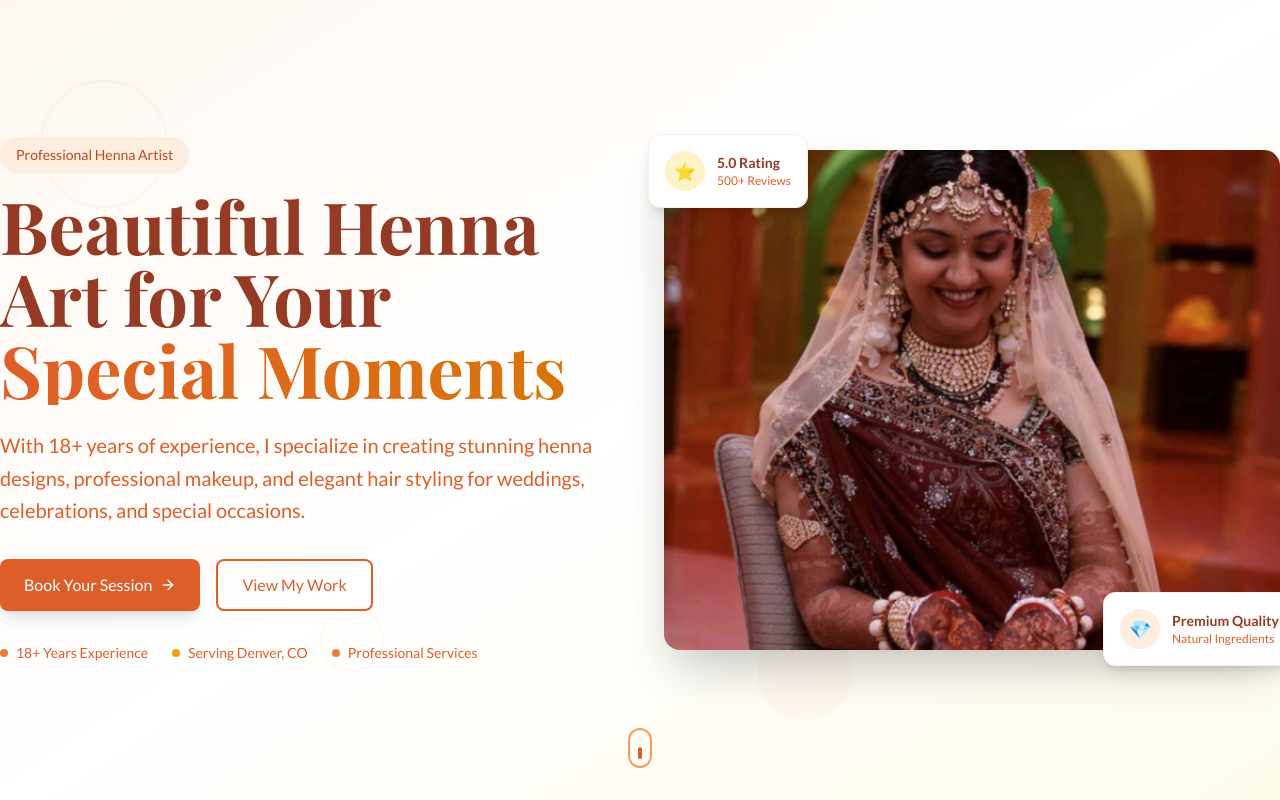
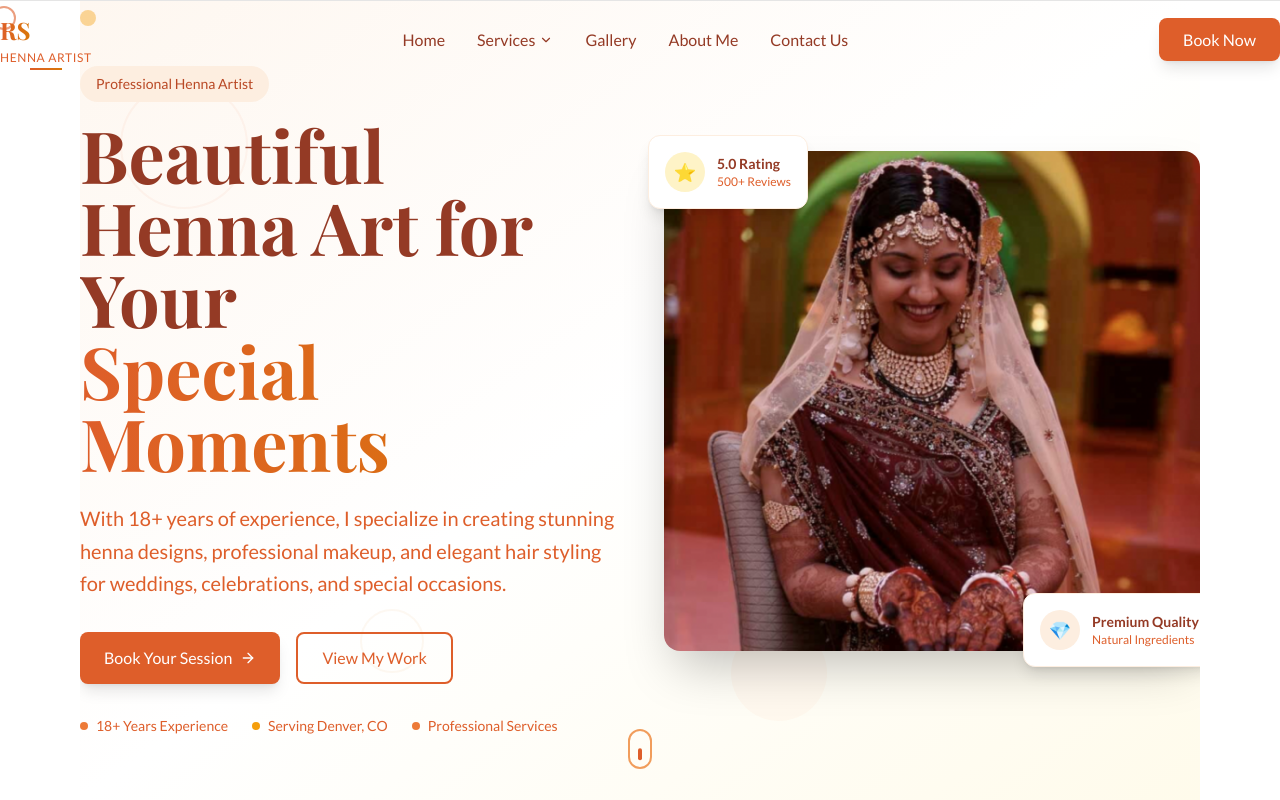
Before and after one commit to neerajghate/Henna_New, a Next.js app: page / in a window 1280 px wide. Shown: the top 800 px of the page. Built offline with nearby package versions, Linux system fonts and the light colour scheme.

Commit message:
Update layout.tsx

```diff
--- a/app/layout.tsx
+++ b/app/layout.tsx
@@ -1,29 +1,25 @@
 // app/layout.tsx
 import "./globals.css";
 import type { Metadata } from "next";
+import Navigation from "@/components/Navigation";
 
 export const metadata: Metadata = {
-  metadataBase: new URL("https://https://henna-new-3sca.vercel.app/"),
+  metadataBase: new URL("https://henna-new.vercel.app/"),
   title: "Rita Sheth | Henna Artist",
-  description: "Professional mehndi (henna) artistry in the USA.",
-  openGraph: {
-    title: "Rita Sheth | Henna Artist",
-    description: "Professional mehndi (henna) artistry in the USA.",
-    url: "https://<your-vercel-subdomain>.vercel.app",
-    siteName: "Rita Sheth",
-    type: "website"
-  },
-  twitter: {
-    card: "summary_large_image",
-    title: "Rita Sheth | Henna Artist",
-    description: "Professional mehndi (henna) artistry in the USA."
-  }
+  description: "Professional mehndi (henna) artistry in the USA."
 };
 
 export default function RootLayout({ children }: { children: React.ReactNode }) {
   return (
     <html lang="en">
-      <body>{children}</body>
+      <body className="min-h-screen bg-white text-neutral-900 antialiased">
+        <header className="sticky top-0 z-50 border-b border-neutral-200 bg-white/80 backdrop-blur">
+          <div className="mx-auto max-w-6xl px-4">
+            <Navigation />
+          </div>
+        </header>
+        <main className="mx-auto max-w-6xl px-4">{children}</main>
+      </body>
     </html>
   );
 }
```
